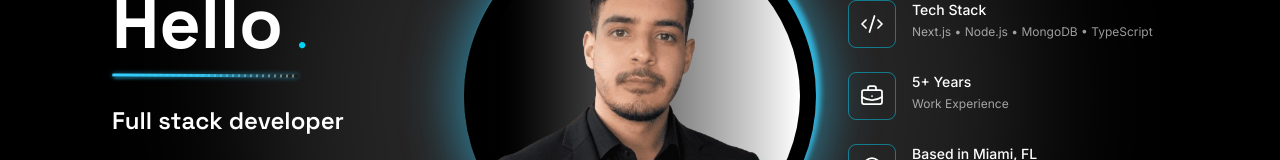
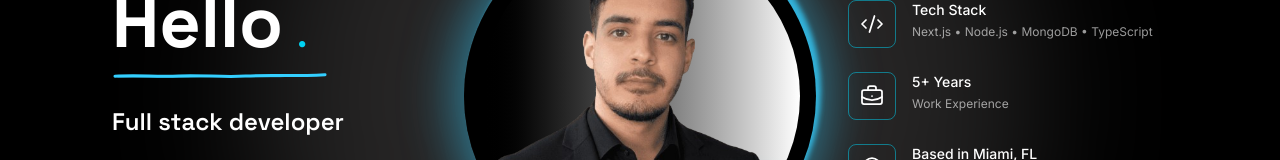
Before and after one commit to KelvinArias/Resume, a Next.js app: page / in a window 1280 px wide. Shown: the part 304-464 px from the top of the page. Built offline with nearby package versions, Linux system fonts and the light colour scheme.

Commit message:
Use inline SVG hero underline

```diff
--- a/app/components/HeroText.tsx
+++ b/app/components/HeroText.tsx
@@ -14,7 +14,29 @@ export default function HeroText({ title, subtitle, paragraph }: Readonly<HeroTe
           <h1 className="text-7xl font-bold text-white leading-none">{title}</h1>
           <span className="text-5xl text-cyan-400">.</span>
         </div>
-        <div className="hero-brush-line" />
+        <svg
+          className="mt-0.5 h-3 w-[216px] max-w-[56vw]"
+          viewBox="0 0 220 12"
+          preserveAspectRatio="none"
+          aria-hidden="true"
+        >
+          <path
+            d="M3 6.2 C26 4.8 45 6.9 68 5.9 C93 4.8 111 7.5 136 6.1 C161 4.8 183 6.6 217 4.7"
+            fill="none"
+            stroke="#34CFFF"
+            strokeWidth="3"
+            strokeLinecap="round"
+            strokeLinejoin="round"
+          />
+          <path
+            d="M6 7.1 C34 6.7 58 7.9 84 6.8 C117 5.5 144 7.4 176 6.3 C191 5.8 204 5.6 216 4.9"
+            fill="none"
+            stroke="#34CFFF"
+            strokeWidth="1.2"
+            strokeLinecap="round"
+            strokeOpacity="0.55"
+          />
+        </svg>
       </div>
 
       <div className="flex flex-col gap-4 max-w-md lg:max-w-xs">
--- a/app/globals.css
+++ b/app/globals.css
@@ -42,43 +42,6 @@ h6 {
   font-family: 'Space Grotesk', sans-serif;
 }
 
-.hero-brush-line {
-  position: relative;
-  width: 190px;
-  height: 10px;
-}
-
-.hero-brush-line::before,
-.hero-brush-line::after {
-  content: "";
-  position: absolute;
-  left: 0;
-  pointer-events: none;
-}
-
-.hero-brush-line::before {
-  top: 3px;
-  width: 186px;
-  height: 3px;
-  border-radius: 999px;
-  background:
-    linear-gradient(90deg, #34cfff 0%, rgba(52, 207, 255, 0.9) 48%, rgba(52, 207, 255, 0.18) 86%, transparent 100%),
-    repeating-linear-gradient(90deg, rgba(255, 255, 255, 0.45) 0 2px, transparent 2px 6px);
-  box-shadow: 0 0 5px rgba(52, 207, 255, 0.55);
-  filter: blur(0.2px);
-  transform: rotate(0.35deg) skewX(-8deg);
-}
-
-.hero-brush-line::after {
-  top: 5px;
-  width: 160px;
-  height: 2px;
-  border-radius: 999px;
-  background: linear-gradient(90deg, rgba(52, 207, 255, 0.42), rgba(52, 207, 255, 0.14), transparent 92%);
-  filter: blur(1.3px);
-  transform: translateX(2px) rotate(-0.6deg);
-}
-
 .scroll-glow-dot {
   animation: scroll-dot-float 1.45s ease-in-out infinite;
 }
```
